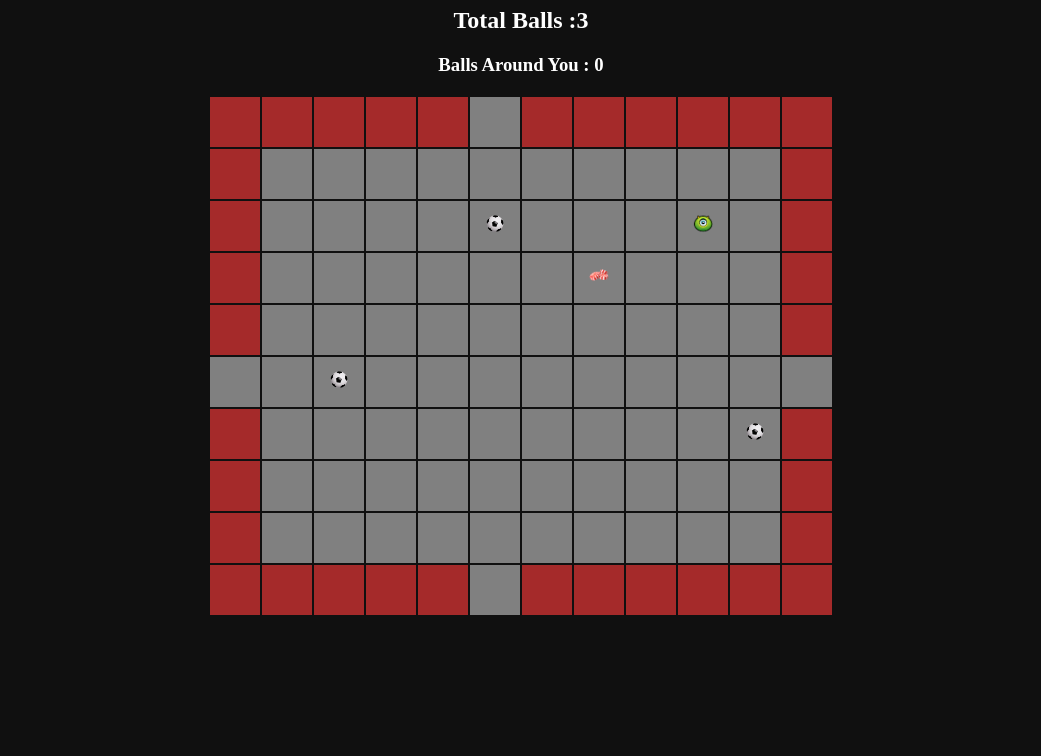
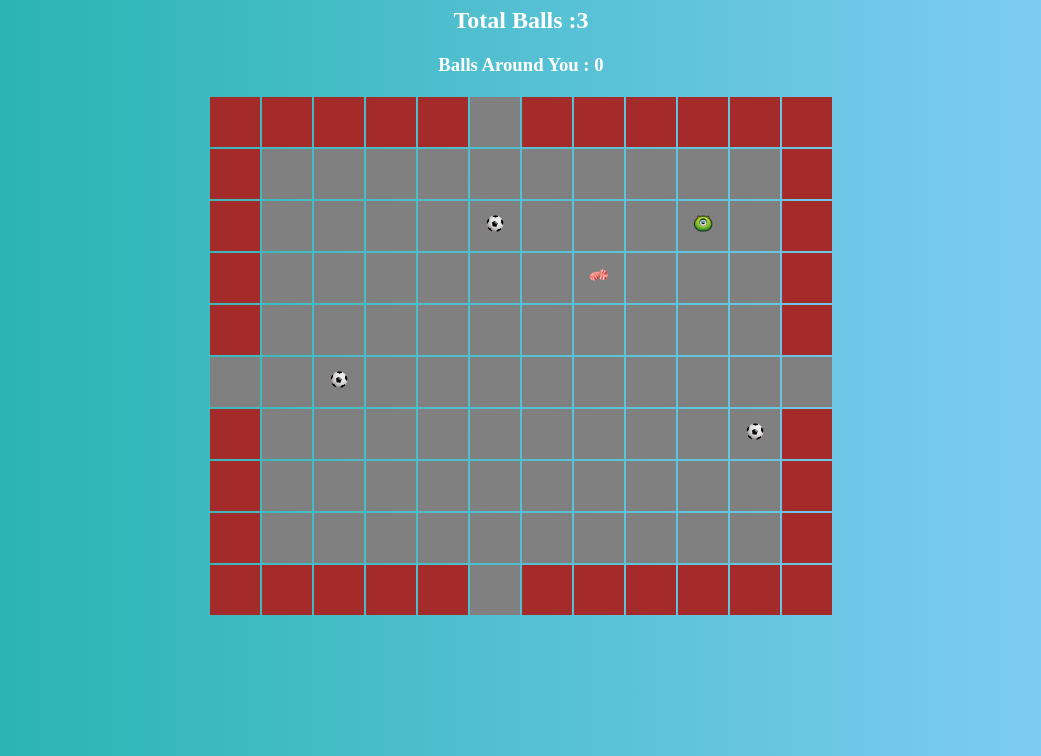
Before and after one commit to KookooMookoo/BallBoard, a plain HTML site: page index.html in a window 1280 px wide. Shown: the part 73-829 px from the top of the page, without its empty margins (119-1160 px from the left). Drawn offline with Linux system fonts and the light colour scheme.

Commit message:
add background

```diff
--- a/css/style.css
+++ b/css/style.css
@@ -1,6 +1,6 @@
 body {
     min-height: 100vh;
-    background-color: #101010;
+    background: linear-gradient(to right, lightseagreen, lightskyblue);
     color: white;
     text-align: center;
 }
```
